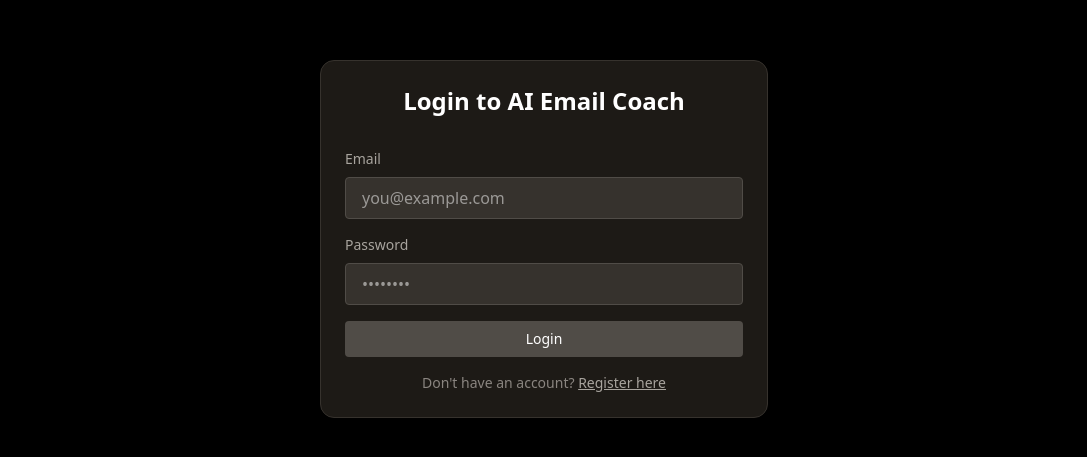
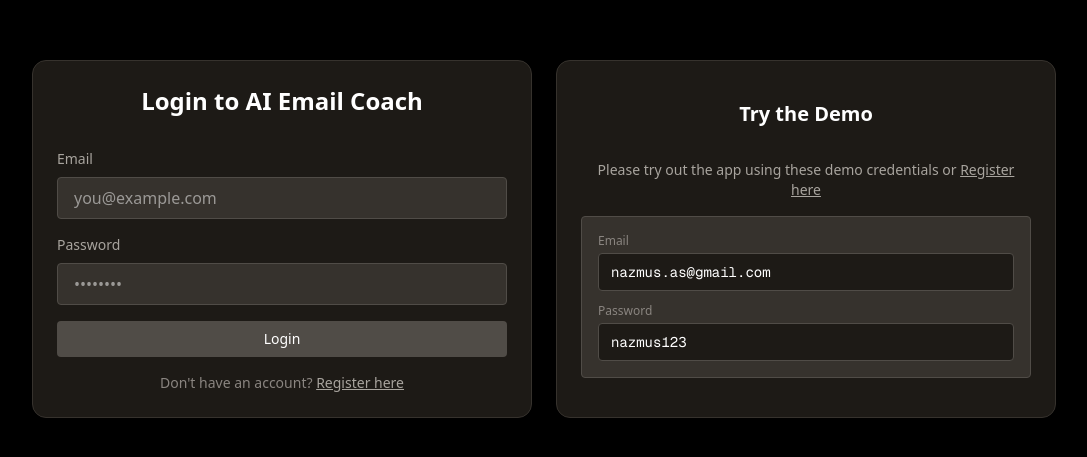
Before and after one commit to nazmus-ashrafi/AIEmailCoach-WebApp, a Next.js app in the folder webapp/frontend/: page /auth/login in a window 1280 px wide. Shown: the part 161-618 px from the top of the page, without its empty margins (96-1183 px from the left). Built offline with nearby package versions, Linux system fonts and the light colour scheme; no server answers.

Commit message:
feat[frontend]: add demo credentials card to login page

```diff
--- a/webapp/frontend/app/auth/login/page.tsx
+++ b/webapp/frontend/app/auth/login/page.tsx
@@ -43,7 +43,9 @@ function LoginPageContent() {
 
     return (
         <div className="min-h-screen bg-black flex items-center justify-center p-6">
-            <Card className="w-full max-w-md bg-stone-900 border-stone-800">
+            <div className="grid grid-cols-1 lg:grid-cols-2 gap-6 max-w-5xl w-full">
+                {/* Login Card */}
+                <Card className="w-full bg-stone-900 border-stone-800">
                     <CardHeader>
                         <CardTitle className="text-2xl font-bold text-white text-center">
                             Login to AI Email Coach
@@ -104,6 +106,41 @@ function LoginPageContent() {
                         </form>
                     </CardContent>
                 </Card>
+
+                {/* Demo Credentials Card */}
+                <Card className="w-full bg-stone-900 border-stone-800 flex flex-col justify-center">
+                    <CardHeader>
+                        <CardTitle className="text-xl font-bold text-white text-center">
+                            Try the Demo
+                        </CardTitle>
+                    </CardHeader>
+                    <CardContent className="space-y-4">
+                        <p className="text-stone-300 text-center text-sm">
+                            Please try out the app using these demo credentials or <Link href="/auth/register" className="text-stone-300 hover:text-white underline">
+                                Register here
+                            </Link>
+                        </p>
+
+                        <div className="bg-stone-800 border border-stone-700 rounded p-4 space-y-3">
+                            <div>
+                                <div className="text-xs font-medium text-stone-400 mb-1">Email</div>
+                                <div className="text-white font-mono text-sm bg-stone-900 px-3 py-2 rounded border border-stone-700">
+                                    nazmus.as@gmail.com
+                                </div>
+                            </div>
+
+                            <div>
+                                <div className="text-xs font-medium text-stone-400 mb-1">Password</div>
+                                <div className="text-white font-mono text-sm bg-stone-900 px-3 py-2 rounded border border-stone-700">
+                                    nazmus123
+                                </div>
+                            </div>
+                        </div>
+
+
+                    </CardContent>
+                </Card>
+            </div>
         </div>
     );
 }
```
Also changed, not shown: 2 other files (tests, documents, lock files or other folders). Lines whose indentation alone changed are shown as unchanged.
